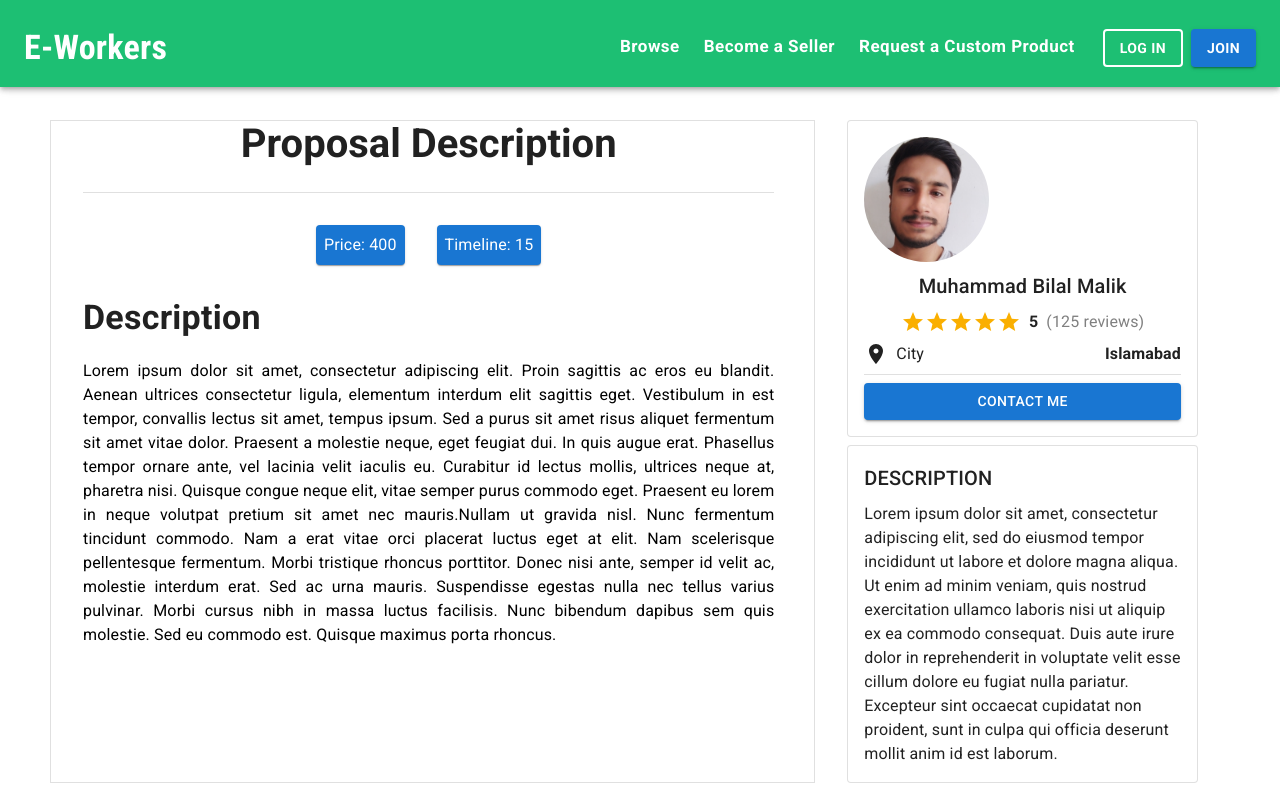
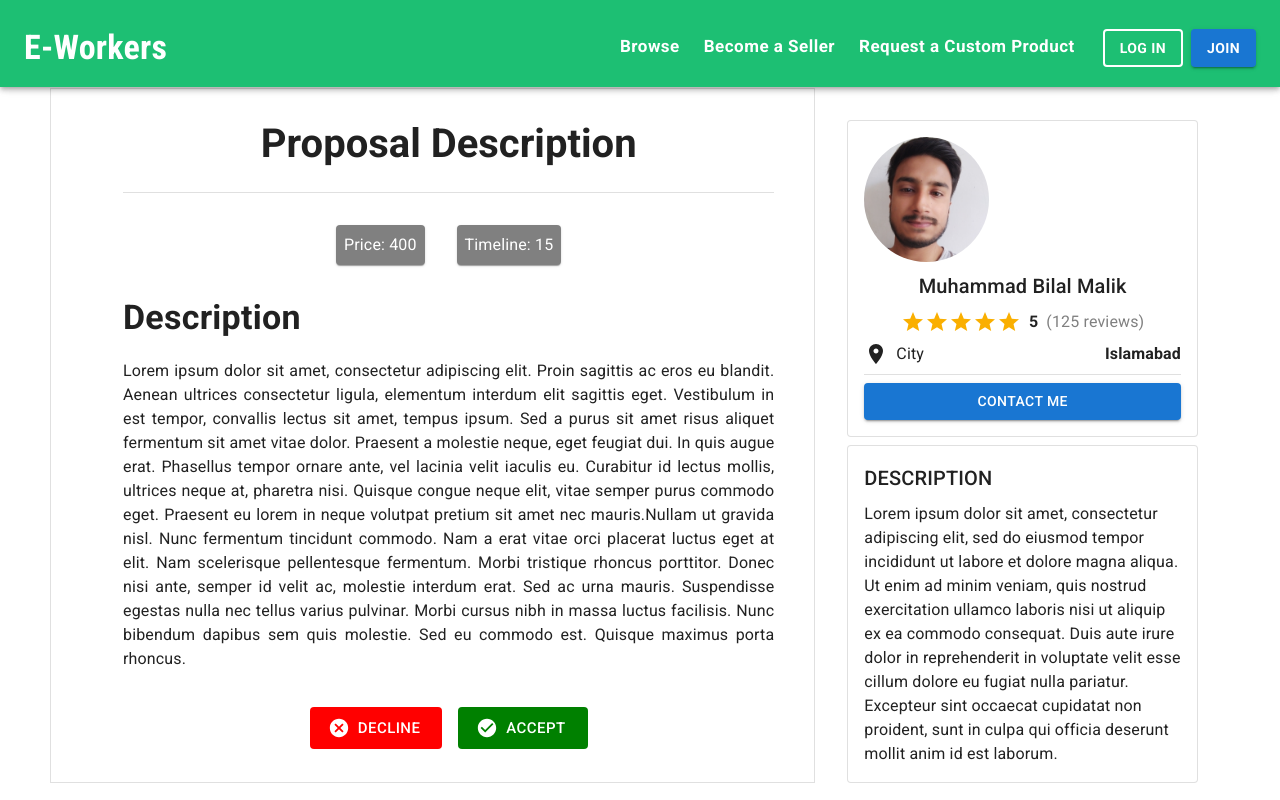
Before and after one commit to bilal42011/Ecommerce-Platform-For-Customized-Products, a React (Create React App) app: page /sellerprofile/1/customrequests/1/customproposals/1 in a window 1280 px wide. Shown: the top 800 px of the page. Built offline with nearby package versions, Linux system fonts and the light colour scheme.

Commit message:
made changes in layout and added user actions

```diff
--- a/src/Components/CustomProposalDetails/ProposalDetails/ProposalDescription/ProposalDescription.js
+++ b/src/Components/CustomProposalDetails/ProposalDetails/ProposalDescription/ProposalDescription.js
@@ -1,6 +1,9 @@
 import React from 'react';
-import {Stack,Paper as Item,Typography,Divider} from "@mui/material";
+import {Stack,Paper as Item,Typography,Divider,Button} from "@mui/material";
+import CheckCircleIcon from '@mui/icons-material/CheckCircle';
+import CancelIcon from '@mui/icons-material/Cancel';
 import avatarImage from "../../../../assets/bilal.jpg";
+
 
 const proposalData={
         _id:1,
@@ -15,7 +18,7 @@ const proposalData={
 
 const ProposalDescription = () => {
   return (
-    <Stack justifyContent="center" spacing={2}>
+    <Stack justifyContent="center" spacing={2} sx={{paddingX:5}}>
 <Item sx={{paddingBottom:1,borderTop:"2px"}} align="center" variant="none">
     <Typography variant="h3" color="rgba(0, 0, 0, 0.87)"
      fontSize="2.5rem" fontFamily="Roboto,Helvetica,Arial,sans-serif" sx={{fontWeight:"900"}}>
@@ -23,14 +26,14 @@ const ProposalDescription = () => {
     </Typography>
 </Item>
 <Divider />
-<Stack direction="row" justifyContent="center" sx={{paddingTop:2}} spacing={4}>
-<Item sx={{backgroundColor:"#1976d2",padding:1,color:"white",fontFamily:"Roboto, sans-serif"}}>
-  <Typography>
+<Stack direction="row" justifyContent="center" sx={{pt:2}} spacing={4}>
+<Item sx={{backgroundColor:"gray",p:1,color:"white",fontFamily:"Roboto, sans-serif"}}>
+  <Typography fontFamily="Roboto, sans-serif">
     {`Price:  ${proposalData.price}`}
   </Typography>
 </Item>
-<Item sx={{backgroundColor:"#1976d2",padding:1,color:"white",fontFamily:"Roboto, sans-serif"}}>
-<Typography>
+<Item sx={{backgroundColor:"gray",p:1,color:"white",fontFamily:"Roboto, sans-serif"}}>
+<Typography fontFamily="Roboto, sans-serif">
     {`Timeline:  ${proposalData.timeline}`}
   </Typography>
 </Item>
@@ -40,10 +43,34 @@ const ProposalDescription = () => {
    fontWeight="bold" fontFamily="Roboto,Helvetica,Arial,sans-serif">
     Description
   </Typography>
-  <Typography textAlign="justify">
+  <Typography textAlign="justify" color="rgba(0, 0, 0, 0.87)">
   {proposalData.description}
   </Typography>
 </Stack>
+
+<Stack direction="row" spacing={2} justifyContent="center" sx={{pt:2.5}}>
+    <Button variant='contained'
+    size="large"
+    disableElevation
+    sx={{backgroundColor:"red",
+"&:hover":{
+
+backgroundColor:"rgb(255, 0, 0,0.75)"
+
+}}}
+     startIcon={<CancelIcon />}>Decline</Button>
+    <Button variant='contained'
+    disableElevation
+    size="large"
+    sx={{backgroundColor:"green",
+    "&:hover":{
+
+        backgroundColor:"rgb(0, 128, 0,0.75)"
+
+        }}}
+     startIcon={<CheckCircleIcon />}>Accept</Button>
+    </Stack>
+
     </Stack>
   )
 }
--- a/src/Components/CustomProposalDetails/ProposalDetails/ProposalDetails.js
+++ b/src/Components/CustomProposalDetails/ProposalDetails/ProposalDetails.js
@@ -19,13 +19,12 @@ const userDetail = {
 
 const ProposalDetails = () => {
   return (
-    <Grid container justifyContent="center" columnSpacing={4}
-     rowSpacing={{xs:4,sm:0}}>
-<Grid item xs={12} sm={7}
-sx={{paddingTop:4,border:"1px solid rgba(0, 0, 0, 0.12)",paddingX:5}}>
+    <Grid container justifyContent="center" columnSpacing={4} rowSpacing={4}>
+<Grid item xs={12} md={7}
+sx={{paddingTop:4,border:"1px solid rgba(0, 0, 0, 0.12)"}}>
 <ProposalDescription />
 </Grid>
-<Grid item xs={12} sm={3.5}>
+<Grid item xs={12} md={3.5}>
 <SellerProfileDescription user={userDetail}/>
 </Grid>
 
```
